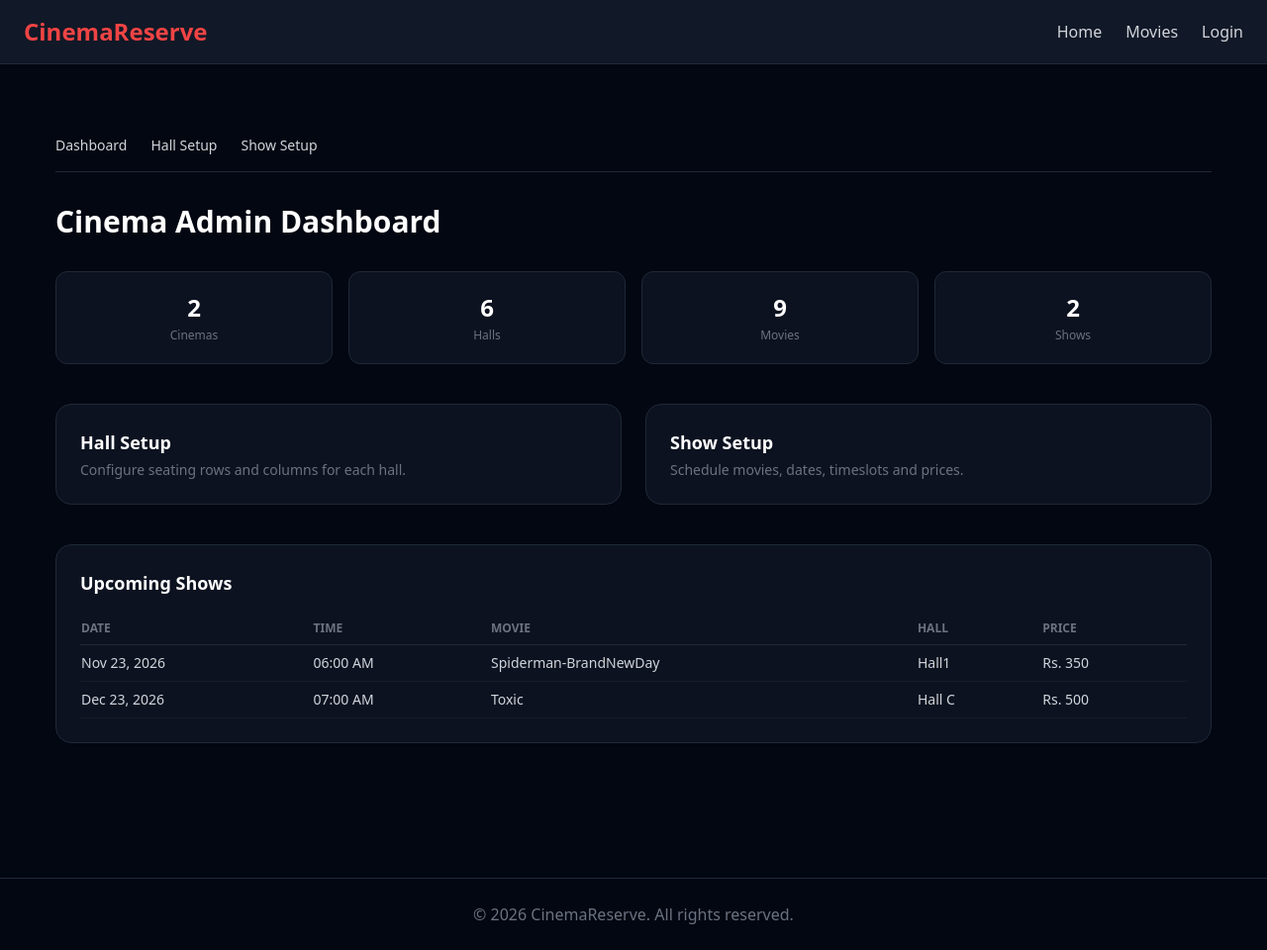
After one commit to ANMOL4355/cinema_reserve, a Django app: page /cine_admin/ in a window 1280 px wide. The commit adds this page. Shown: the whole page at 99% size. Run offline with Django 5.2, Linux system fonts and the light colour scheme; data comes from the database, SQL or seed files in the repository; both versions use the stored data as it was after the commit; parts of the project's set-up code (start-up, migrations or seed data) failed here and were passed over; some libraries are stand-ins or nearby versions.

Commit message:
show creation added

```diff
--- /dev/null
+++ b/cine_admin/templates/cine_admin/_admin_nav.html
@@ -0,0 +1,5 @@
+<div class="flex items-center gap-6 mb-8 border-b border-gray-800 pb-4">
+    <a href="{% url 'cine_admin_dashboard' %}" class="text-sm font-medium text-gray-300 hover:text-red-400">Dashboard</a>
+    <a href="{% url 'hall_seat_setup' %}" class="text-sm font-medium text-gray-300 hover:text-red-400">Hall Setup</a>
+    <a href="{% url 'show_setup' %}" class="text-sm font-medium text-gray-300 hover:text-red-400">Show Setup</a>
+</div>
--- /dev/null
+++ b/cine_admin/templates/cine_admin/dashboard.html
@@ -0,0 +1,69 @@
+{% extends "core/base.html" %}
+
+{% block main_content %}
+<div class="max-w-7xl mx-auto px-4 sm:px-6 lg:px-8 py-8">
+
+    {% include "cine_admin/_admin_nav.html" %}
+
+    <h1 class="text-3xl font-bold text-white mb-8">Cinema Admin Dashboard</h1>
+
+    <div class="grid grid-cols-2 sm:grid-cols-4 gap-4 mb-10">
+        <div class="rounded-xl border border-gray-800 bg-gray-900/70 p-5 text-center">
+            <p class="text-2xl font-bold text-white">{{ cinema_count }}</p>
+            <p class="text-xs text-gray-500 mt-1">Cinemas</p>
+        </div>
+        <div class="rounded-xl border border-gray-800 bg-gray-900/70 p-5 text-center">
+            <p class="text-2xl font-bold text-white">{{ hall_count }}</p>
+            <p class="text-xs text-gray-500 mt-1">Halls</p>
+        </div>
+        <div class="rounded-xl border border-gray-800 bg-gray-900/70 p-5 text-center">
+            <p class="text-2xl font-bold text-white">{{ movie_count }}</p>
+            <p class="text-xs text-gray-500 mt-1">Movies</p>
+        </div>
+        <div class="rounded-xl border border-gray-800 bg-gray-900/70 p-5 text-center">
+            <p class="text-2xl font-bold text-white">{{ show_count }}</p>
+            <p class="text-xs text-gray-500 mt-1">Shows</p>
+        </div>
+    </div>
+
+    <div class="grid grid-cols-1 md:grid-cols-2 gap-6 mb-10">
+        <a href="{% url 'hall_seat_setup' %}" class="rounded-2xl border border-gray-800 bg-gray-900/70 p-6 hover:border-red-500/50 transition">
+            <h2 class="text-lg font-semibold text-white mb-1">Hall Setup</h2>
+            <p class="text-sm text-gray-500">Configure seating rows and columns for each hall.</p>
+        </a>
+        <a href="{% url 'show_setup' %}" class="rounded-2xl border border-gray-800 bg-gray-900/70 p-6 hover:border-red-500/50 transition">
+            <h2 class="text-lg font-semibold text-white mb-1">Show Setup</h2>
+            <p class="text-sm text-gray-500">Schedule movies, dates, timeslots and prices.</p>
+        </a>
+    </div>
+
+    <div class="rounded-2xl border border-gray-800 bg-gray-900/70 p-6">
+        <h2 class="text-lg font-semibold text-white mb-4">Upcoming Shows</h2>
+        <table class="w-full text-sm text-left text-gray-300">
+            <thead class="text-xs uppercase text-gray-500 border-b border-gray-800">
+                <tr>
+                    <th class="py-2 pr-4">Date</th>
+                    <th class="py-2 pr-4">Time</th>
+                    <th class="py-2 pr-4">Movie</th>
+                    <th class="py-2 pr-4">Hall</th>
+                    <th class="py-2 pr-4">Price</th>
+                </tr>
+            </thead>
+            <tbody>
+                {% for show in upcoming_shows %}
+                <tr class="border-b border-gray-800/50">
+                    <td class="py-2 pr-4">{{ show.show_time|date:"M d, Y" }}</td>
+                    <td class="py-2 pr-4">{{ show.show_time|date:"h:i A" }}</td>
+                    <td class="py-2 pr-4">{{ show.movie.name }}</td>
+                    <td class="py-2 pr-4">{{ show.cinemahall.name }}</td>
+                    <td class="py-2 pr-4">Rs. {{ show.price }}</td>
+                </tr>
+                {% empty %}
+                <tr><td colspan="5" class="py-6 text-center text-gray-500">No upcoming shows scheduled.</td></tr>
+                {% endfor %}
+            </tbody>
+        </table>
+    </div>
+
+</div>
+{% endblock main_content %}
--- a/cine_admin/templates/cine_admin/hall-seats-setup.html
+++ b/cine_admin/templates/cine_admin/hall-seats-setup.html
@@ -3,7 +3,7 @@
 {% block main_content %}
 
 <div class="max-w-7xl mx-auto px-4 sm:px-6 lg:px-8 py-8">
-
+{% include "cine_admin/_admin_nav.html" %}
     <!-- ================= PAGE HEADER ================= -->
     <div class="mb-8">
 
--- a/cine_admin/templates/cine_admin/hall-select-partial.html
+++ b/cine_admin/templates/cine_admin/hall-select-partial.html
@@ -1,5 +1,6 @@
-<select id="hall" name="hall" class="text-black">
+<select id="hall" name="hall" class="text-black"
+    {% if hall_switch_url %}onchange="window.location.href='{{ hall_switch_url }}?hall_id=' + this.value"{% endif %}>
     {% for hall in halls %}
-       <option value="{{ hall.id }}">{{ hall.name }}</option>
+       <option value="{{ hall.id }}" {% if first_hall and hall.id == first_hall.id %}selected{% endif %}>{{ hall.name }}</option>
     {% endfor %}
 </select>
--- a/cine_admin/urls.py
+++ b/cine_admin/urls.py
@@ -2,7 +2,9 @@ from django.urls import path
 from . import views
 
 urlpatterns = [
+    path('',views.dashboard,name="cine_admin_dashboard"),
     path('hall/setup/',views.hall_seat_setup,name="hall_seat_setup"),
     path('cinema/halls/',views.get_cinema_halls,name="get_cinema_halls"),
     path('halls/seats/',views.get_hall_seats,name="get_hall_seats"),
+    path('show/setup/',views.show_setup,name="show_setup"),
 ]
--- a/cine_admin/views.py
+++ b/cine_admin/views.py
@@ -1,7 +1,9 @@
 from django.shortcuts import render,redirect
-from core.models import Cinema,CinemaHall,Seat
+from core.models import Cinema,CinemaHall,Seat,Movie,Show
 from django.http import HttpResponse
 from django.template.loader import render_to_string
+from datetime import datetime
+from django.utils import timezone
 
 
 
@@ -83,3 +85,96 @@ def hall_seat_setup(request):
     }
 
     return render(request, "cine_admin/hall-seats-setup.html", context)
+
+
+
+
+def show_setup(request):
+
+    if request.method == "POST":
+        post_data = request.POST
+        hall_id = post_data.get('hall')
+        movie_id = post_data.get('movie')
+        show_date = post_data.get('show_date')
+        price = post_data.get('price') or 0
+        timeslots = post_data.getlist('timeslot')
+
+        created_count = 0
+        skipped_count = 0
+
+        for time_str in timeslots:
+            if not time_str:
+                continue
+
+            show_time = datetime.strptime(f"{show_date} {time_str}", "%Y-%m-%d %H:%M")
+
+            show, created = Show.objects.get_or_create(
+                movie_id=movie_id,
+                cinemahall_id=hall_id,
+                show_time=show_time,
+                defaults={'price': int(price)},
+            )
+            if created:
+                created_count += 1
+            else:
+                skipped_count += 1
+
+        return redirect(f"/cine_admin/show/setup/?hall_id={hall_id}")
+
+    cinemas = Cinema.objects.all()
+    movies = Movie.objects.all()
+
+    hall_id = request.GET.get("hall_id")
+    if hall_id:
+        first_hall = CinemaHall.objects.filter(pk=hall_id).first()
+    else:
+        first_hall = None
+
+    if first_hall:
+        first_cinema = first_hall.cinema
+    else:
+        first_cinema = cinemas.first()
+        first_hall = CinemaHall.objects.filter(cinema=first_cinema).first()
+
+    halls = CinemaHall.objects.filter(cinema=first_cinema)
+
+    shows = (
+        Show.objects.filter(cinemahall=first_hall)
+        .select_related("movie", "cinemahall")
+        .order_by("show_time")
+    )
+
+    # attach a couple of extra display-only values to each show
+    for show in shows:
+        hall = show.cinemahall
+        show.total_seats = (hall.row or 0) * (hall.col or 0)
+        show.booked_seats = show.reservations.filter(status__in=["pd", "cm"]).count()
+
+    context = {
+        'cinemas': cinemas,
+        'movies': movies,
+        'halls': halls,
+        'first_cinema': first_cinema,
+        'first_hall': first_hall,
+        'shows': shows,
+    }
+
+    return render(request, "cine_admin/show-setup.html", context)
+
+
+
+
+def dashboard(request):
+    context = {
+        'cinema_count': Cinema.objects.count(),
+        'hall_count': CinemaHall.objects.count(),
+        'movie_count': Movie.objects.count(),
+        'show_count': Show.objects.count(),
+        'upcoming_shows': (
+            Show.objects
+            .select_related('movie', 'cinemahall')
+            .filter(show_time__gte=timezone.now())
+            .order_by('show_time')[:8]
+        ),
+    }
+    return render(request, "cine_admin/dashboard.html", context)
--- a/core/templates/core/hall_seats.html
+++ b/core/templates/core/hall_seats.html
@@ -118,8 +118,7 @@
 
 
                 <!-- Create a new row after every 5 seats -->
-                {% if forloop.counter|divisibleby:5 and not forloop.last %}
-
+                {% if forloop.counter|divisibleby:seats_per_row and not forloop.last %}
                     </div>
 
                     <div class="flex items-center gap-3">
--- a/core/views.py
+++ b/core/views.py
@@ -234,12 +234,15 @@ def hall_seats_view(request,show_id):
         )
     )
 )
+   seats = sorted(seats, key=lambda seat: (seat.name[0], int(seat.name[1:])))
    context={
       'show':show,
-      'seats':seats
+      'seats':seats,
+      'seats_per_row':show.cinemahall.col or 5,
    }
 
    return render(request,"core/hall_seats.html",context)
+
 
 
 def home(request):
```
Also changed, not shown: cine_admin/templates/cine_admin/show-setup.html (added, +166 -0 lines), db.sqlite3.
